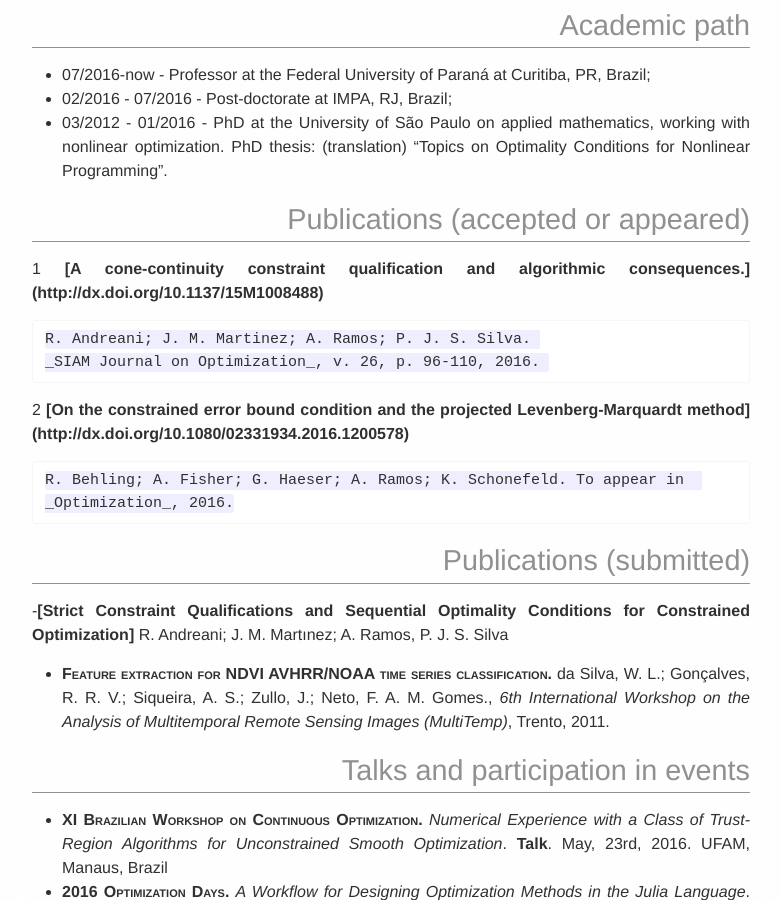
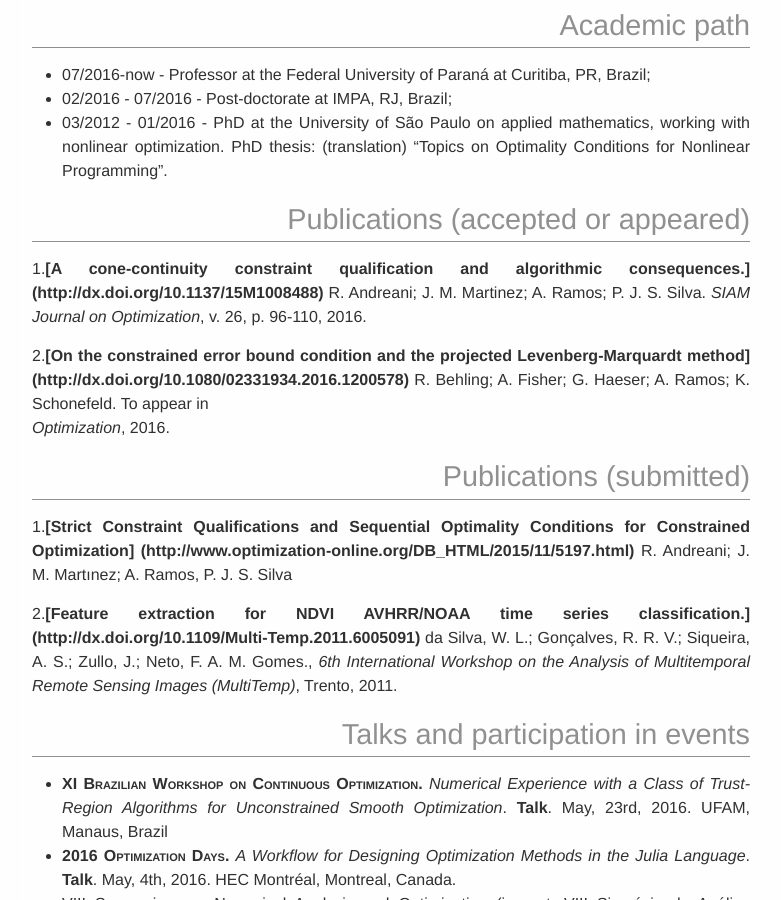
Before and after one commit to abelsiqueira/abelsiqueira.github.io-old, a Jekyll site: the page built from curriculum.en.md, in a window 1280 px wide and 900 px high, scrolled down 465 px. Shown: the whole window, without its empty margins (249-1030 px from the left). Built offline with Jekyll 4.4.1, drawn with Linux system fonts in a browser that asks for light colours.

Commit message:
Update curriculum.en.md

```diff
--- a/curriculum.en.md
+++ b/curriculum.en.md
@@ -19,24 +19,24 @@ permalink:  /en/curriculum/
 
 # Publications (accepted or appeared)
 
-  1 **[A cone-continuity constraint qualification and algorithmic consequences.]
+  1.**[A cone-continuity constraint qualification and algorithmic consequences.]
     (http://dx.doi.org/10.1137/15M1008488)**
-
     R. Andreani; J. M. Martinez; A. Ramos; P. J. S. Silva.
     _SIAM Journal on Optimization_, v. 26, p. 96-110, 2016.
 
-  2 **[On the constrained error bound condition and the projected Levenberg-Marquardt method]
+  2.**[On the constrained error bound condition and the projected Levenberg-Marquardt method]
     (http://dx.doi.org/10.1080/02331934.2016.1200578)**
-
     R. Behling; A. Fisher; G. Haeser; A. Ramos; K. Schonefeld. To appear in
     _Optimization_, 2016.
 
 # Publications (submitted)
 
-   -**[Strict Constraint Qualifications and Sequential Optimality Conditions for Constrained Optimization]**
-     R. Andreani; J. M. Martınez; A. Ramos, P. J. S. Silva
-  - **[Feature extraction for NDVI AVHRR/NOAA time series
-    classification.](http://dx.doi.org/10.1109/Multi-Temp.2011.6005091)**
+  1.**[Strict Constraint Qualifications and Sequential Optimality Conditions for Constrained Optimization]
+    (http://www.optimization-online.org/DB_HTML/2015/11/5197.html)**
+    R. Andreani; J. M. Martınez; A. Ramos, P. J. S. Silva
+
+  2.**[Feature extraction for NDVI AVHRR/NOAA time series classification.]
+      (http://dx.doi.org/10.1109/Multi-Temp.2011.6005091)**
     da Silva, W. L.; Gonçalves, R. R. V.; Siqueira, A. S.; Zullo, J.; Neto, F.
     A. M. Gomes.,
     _6th International Workshop on the Analysis of Multitemporal Remote Sensing
```
